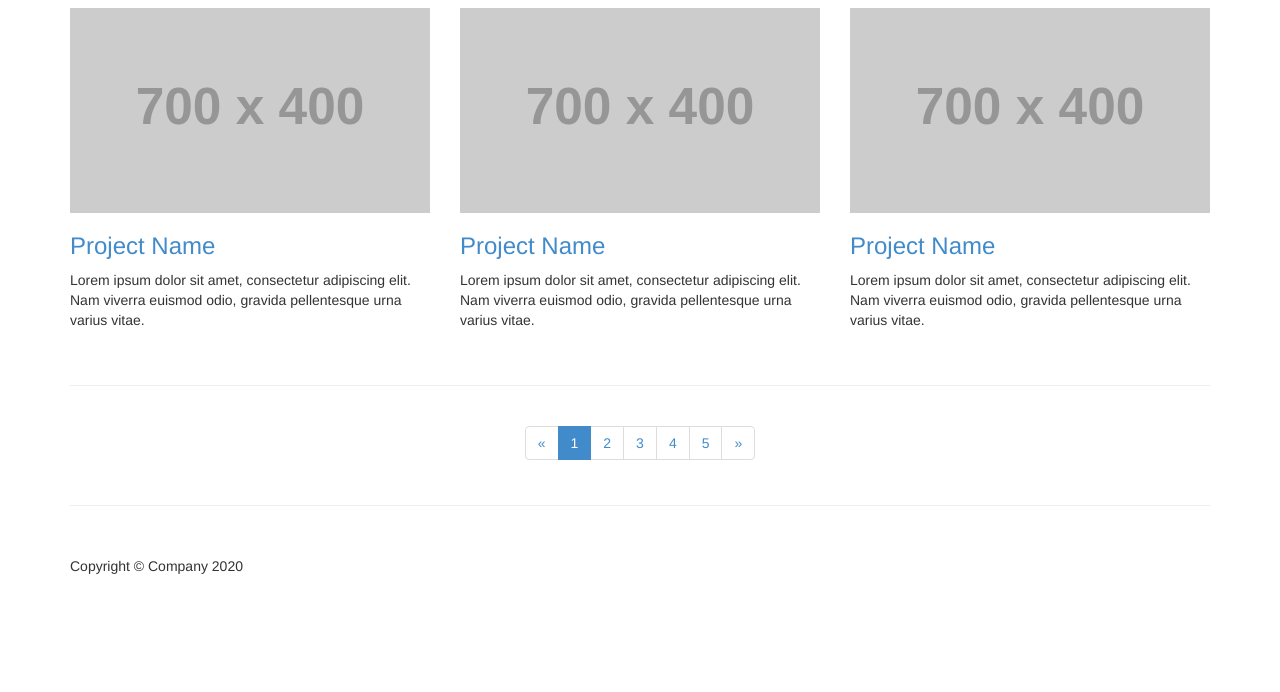
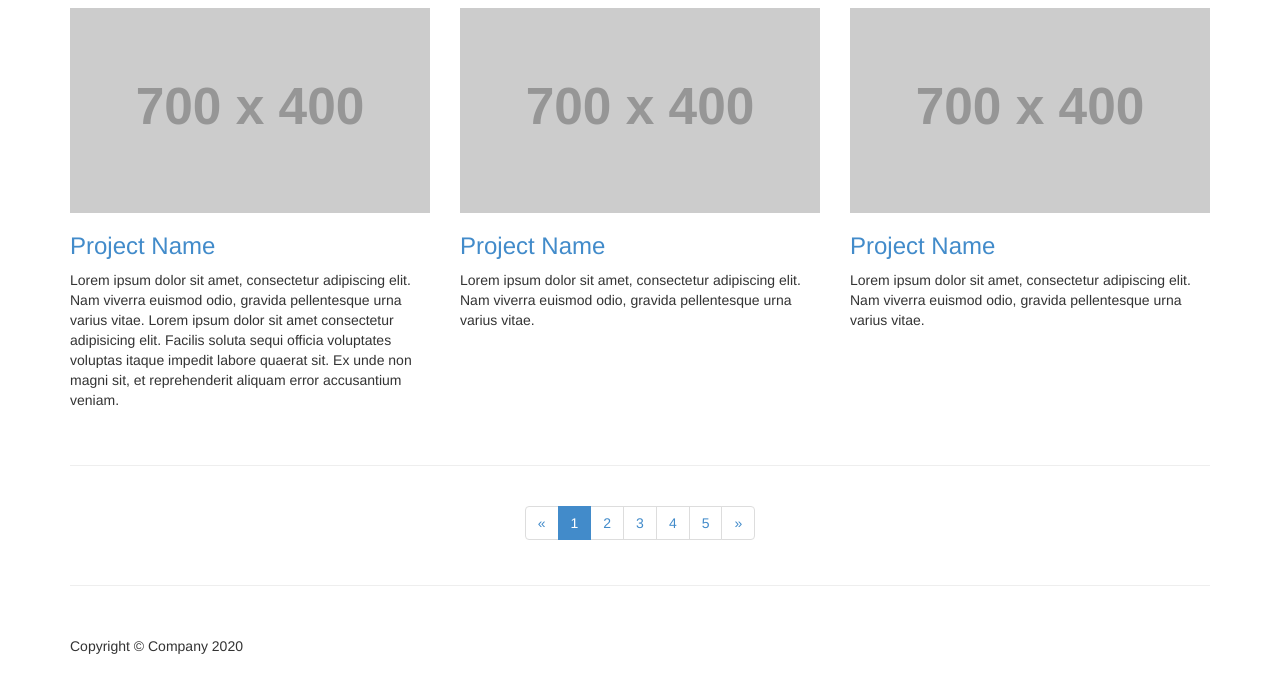
Before and after one commit to artur-59/Parcel-template-website-quest, a website built with Parcel: page index.html in a window 1280 px wide. Shown: the part 102-794 px from the top of the page. Built offline with nearby package versions, Linux system fonts and the light colour scheme; placeholder pictures from the web are drawn by us.

```diff
--- a/index.html
+++ b/index.html
@@ -66,6 +66,9 @@
           <p>
             Lorem ipsum dolor sit amet, consectetur adipiscing elit. Nam viverra
             euismod odio, gravida pellentesque urna varius vitae.
+            Lorem ipsum dolor sit amet consectetur adipisicing elit. Facilis soluta
+            sequi officia voluptates voluptas itaque impedit labore quaerat sit.
+            Ex unde non magni sit, et reprehenderit aliquam error accusantium veniam.
           </p>
         </div>
 
--- a/index.js
+++ b/index.js
@@ -0,0 +1,3 @@
+const helloWorld = () => {
+	console.log("Hello, world");
+}
```
Also changed, not shown: package.json (added, +26 -0 lines), 2 other files.
